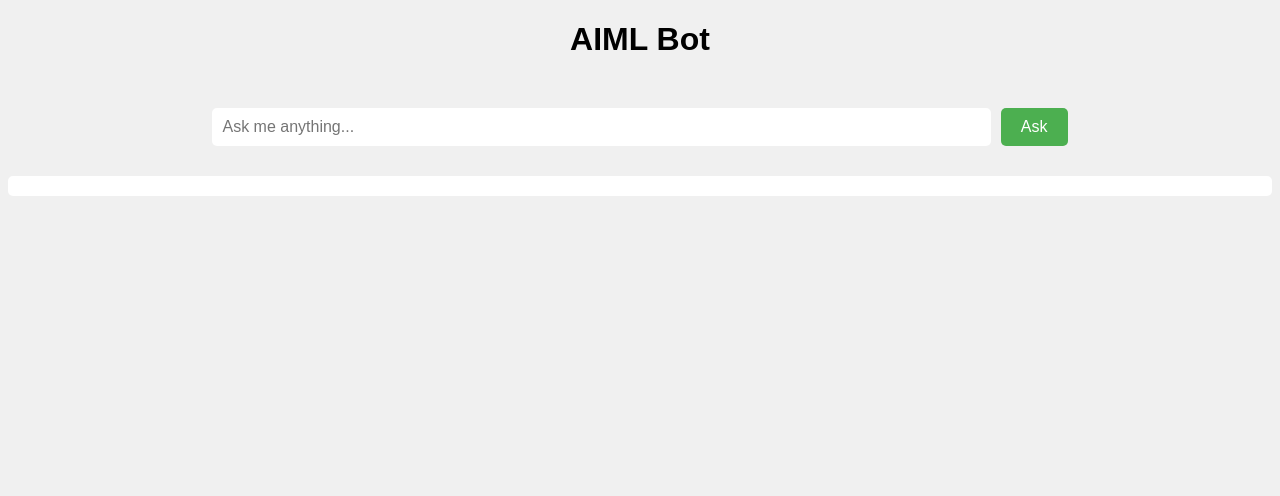
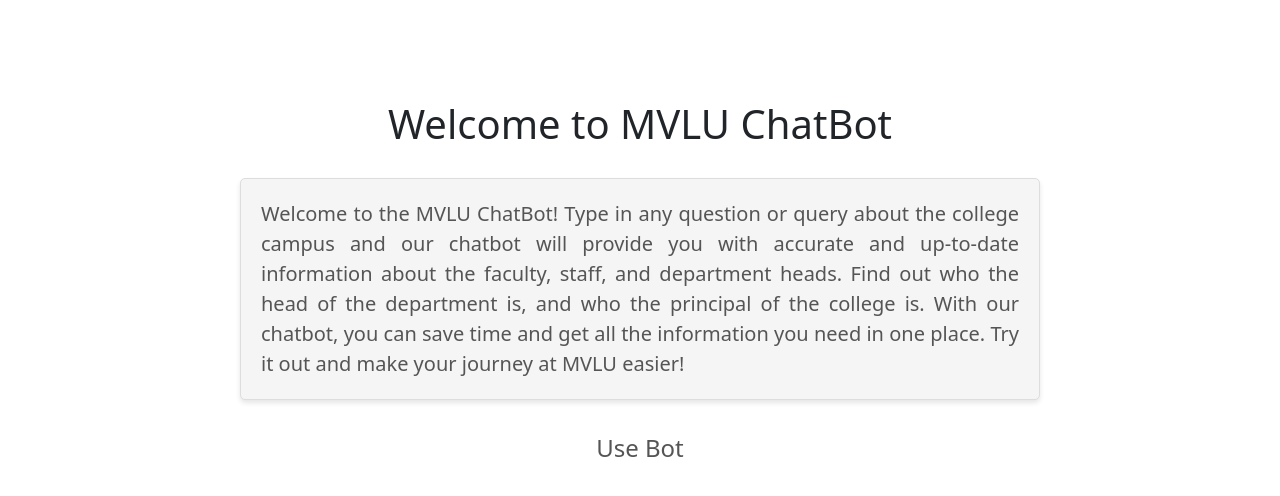
Before and after one commit to Mohammedvaraliya/aiml_bot, a Django app: page / in a window 1280 px wide. Shown: the top 496 px of the page. Run offline with Django 4.2, Linux system fonts and the light colour scheme.

Commit message:
Update final commit

```diff
--- a/aiml_bot/settings.py
+++ b/aiml_bot/settings.py
@@ -106,7 +106,7 @@ AUTH_PASSWORD_VALIDATORS = [
 
 LANGUAGE_CODE = 'en-us'
 
-TIME_ZONE = 'UTC'
+TIME_ZONE = 'Asia/Kolkata'
 
 USE_I18N = True
 
@@ -116,7 +116,7 @@ USE_TZ = True
 # Static files (CSS, JavaScript, Images)
 # https://docs.djangoproject.com/en/4.1/howto/static-files/
 
-STATIC_URL = 'static/'
+STATIC_URL = 'chatbot/static/'
 
 # Default primary key field type
 # https://docs.djangoproject.com/en/4.1/ref/settings/#default-auto-field
--- /dev/null
+++ b/chatbot/static/chat_bot.css
@@ -0,0 +1,102 @@
+#chatbot-container {
+    display: flex;
+    flex-direction: column;
+    align-items: center;
+    justify-content: center;
+    width: 100%;
+    height: 100%;
+}
+#chatbot-dialogue {
+    display: flex;
+    flex-direction: column;
+    align-items: flex-start;
+    width: 80%;
+    height: 80%;
+    margin-bottom: 20px;
+    overflow-y: auto;
+    padding: 20px;
+    background-color: #f2f2f2;
+    border-radius: 10px;
+}
+#chatbot-dialogue p {
+    margin: 5px 0;
+    padding: 5px 10px;
+    background-color: #fff;
+    border-radius: 10px;
+    max-width: 60%;
+    word-wrap: break-word;
+    box-shadow: 2px 2px 3px #999;
+}
+#chatbot-dialogue p.bot-message {
+    align-self: flex-start;
+}
+#chatbot-dialogue p.user-message {
+    align-self: flex-end;
+    background-color: #1E1E1E;
+    color: #fff;
+}
+#chatbot-form {
+    display: flex;
+    align-items: center;
+    justify-content: space-between;
+    width: 80%;
+}
+#chatbot-form input[type="text"] {
+    width: 80%;
+    padding: 10px;
+    border: none;
+    border-radius: 5px;
+    background-color: #eee;
+    font-size: 16px;
+    color: #333;
+}
+
+#chatbot-form button[type="submit"] {
+    width: 18%;
+    padding: 10px;
+    border: none;
+    border-radius: 5px;
+    background-color: #69a1ff;
+    font-size: 16px;
+    color: #fff;
+    cursor: pointer;
+    transition: background-color 0.2s ease-in-out;
+}
+
+#chatbot-form button[type="submit"]:hover {
+    background-color: #5079c8;
+}
+
+h1 {
+    text-align: center;
+}
+
+#description {
+    font-size: 20px;
+    line-height: 1.5;
+    color: #555;
+    text-align: justify;
+    margin: 30px auto;
+    max-width: 800px;
+    border: 1px solid #ddd;
+    padding: 20px;
+    border-radius: 5px;
+    background-color: #f5f5f5;
+    box-shadow: 0px 3px 5px rgba(0, 0, 0, 0.1);
+}
+
+#bot-link {
+    font-size: 24px;
+    color: #555;
+    text-decoration: none;
+}
+
+#bot-link:hover {
+    color: blue;
+}
+
+.link-container {
+    display: flex;
+    justify-content: center;
+    margin-top: 30px;
+}
--- /dev/null
+++ b/chatbot/templates/base.html
@@ -0,0 +1,38 @@
+{% load static %}
+
+<!DOCTYPE html>
+<html lang="en">
+
+<head>
+    <meta charset="UTF-8">
+    <meta http-equiv="X-UA-Compatible" content="IE=edge">
+    <meta name="viewport" content="width=device-width, initial-scale=1.0">
+
+    <link href="https://cdn.jsdelivr.net/npm/bootstrap@5.2.3/dist/css/bootstrap.min.css" rel="stylesheet"
+        integrity="sha384-rbsA2VBKQhggwzxH7pPCaAqO46MgnOM80zW1RWuH61DGLwZJEdK2Kadq2F9CUG65" crossorigin="anonymous">
+
+    <link rel="stylesheet" type="text/css" href="{% static 'chat_bot.css' %}">
+
+    {% if title %}
+      <title>{{ title }}</title>
+    {% else %}
+      <title>MVLU ChatBot</title>
+    {% endif %}
+
+</head>
+
+<body>
+
+    <div class="container" style="margin-top: 100px">
+        {% block content %}{% endblock content %}
+    </div>
+
+    {% block js %}{% endblock js %}
+
+    <script src="https://cdn.jsdelivr.net/npm/bootstrap@5.2.3/dist/js/bootstrap.bundle.min.js"
+        integrity="sha384-kenU1KFdBIe4zVF0s0G1M5b4hcpxyD9F7jL+jjXkk+Q2h455rYXK/7HAuoJl+0I4"
+        crossorigin="anonymous"></script>
+
+</body>
+
+</html>
--- a/chatbot/templates/home.html
+++ b/chatbot/templates/home.html
@@ -1,81 +1,15 @@
-<!DOCTYPE html>
-<html lang="en">
-<head>
-    <meta charset="UTF-8">
-    <title>AIML Bot</title>
-    <style>
-        body {
-            font-family: Arial, sans-serif;
-            background-color: #f0f0f0;
-        }
+{% extends 'base.html' %}
 
-        #chatbot-form {
-            display: flex;
-            justify-content: center;
-            margin-top: 50px;
-        }
 
-        #chatbot-form input[type="text"] {
-            font-size: 16px;
-            padding: 10px;
-            border: none;
-            border-radius: 5px;
-            width: 60%;
-        }
+{% block content %}
+    <h1>Welcome to MVLU ChatBot</h1>
 
-        #chatbot-form button[type="submit"] {
-            font-size: 16px;
-            padding: 10px 20px;
-            border: none;
-            border-radius: 5px;
-            background-color: #4CAF50;
-            color: white;
-            margin-left: 10px;
-        }
+    <p id='description'>Welcome to the MVLU ChatBot! Type in any question or query about the college campus and our chatbot will provide you with accurate and up-to-date information about the faculty, staff, and department heads. Find out who the head of the department is, and who the principal of the college is. With our chatbot, you can save time and get all the information you need in one place. Try it out and make your journey at MVLU easier!</p>
 
-        #chatbot-response {
-            margin-top: 30px;
-            font-size: 18px;
-            padding: 10px;
-            border-radius: 5px;
-            background-color: white;
-        }
-    </style>
-</head>
-<body>
-    <h1 style="text-align: center;">AIML Bot</h1>
-    <form id="chatbot-form" method="post" action="{% url 'home' %}">
-        {% csrf_token %}
-        <input type="text" name="input_text" placeholder="Ask me anything...">
-        <button type="submit">Ask</button>
-    </form>
-    <div id="chatbot-response"></div>
+    <div class="link-container">
+        <a href="{% url 'bot' %}" id="bot-link">Use Bot</a>
+    </div>
 
-    <script src="https://code.jquery.com/jquery-3.6.0.min.js"></script>
-    <script>
-        $(function() {
-          // Intercept the form submission event
-          $('#chatbot-form').submit(function(event) {
-            event.preventDefault(); // Prevent the default form submission behavior
 
-            // Get the form data
-            var formData = $(this).serialize();
 
-            // Get the URL to submit the form data to
-            var url = $(event.target.activeElement).data('url');
-
-            // Send an AJAX request to the server
-            $.ajax({
-              type: 'POST',
-              url: url,
-              data: formData,
-              success: function(response) {
-                // Update the response element with the server's response
-                $('#chatbot-response').html('<p><strong>Bot:</strong> ' + response + '</p>');
-              }
-            });
-          });
-        });
-    </script>
-</body>
-</html>
+{% endblock content %}
--- a/chatbot/urls.py
+++ b/chatbot/urls.py
@@ -1,7 +1,9 @@
 from django.urls import path
+from .views import AIMLBotView
 from . import views
 
 
 urlpatterns = [
-    path('', views.aiml_bot_response, name='home'),
+    path('', views.home, name='home'),
+    path('bot/', AIMLBotView.as_view(), name='bot'),
 ]
--- a/chatbot/views.py
+++ b/chatbot/views.py
@@ -1,15 +1,21 @@
 from django.shortcuts import render
+from django.views import View
 from django.views.decorators.csrf import csrf_exempt
 from django.http import HttpResponse
 from .aiml_bot import AIMLBot
 
 aiml_bot = AIMLBot()
 
-@csrf_exempt
-def aiml_bot_response(request):
-    if request.method == 'POST':
+# Create your views here.
+def home(request):
+    return render(request, 'home.html')
+
+class AIMLBotView(View):
+    def get(self, request):
+        return render(request, 'chat_bot.html')
+
+    @csrf_exempt
+    def post(self, request):
         input_text = request.POST.get('input_text', '')
         response = aiml_bot.respond(input_text)
         return HttpResponse(response)
-    else:
-        return render(request, 'home.html')
```
Also changed, not shown: chatbot/templates/chat_bot.html (added, +47 -0 lines), 2 other files.
